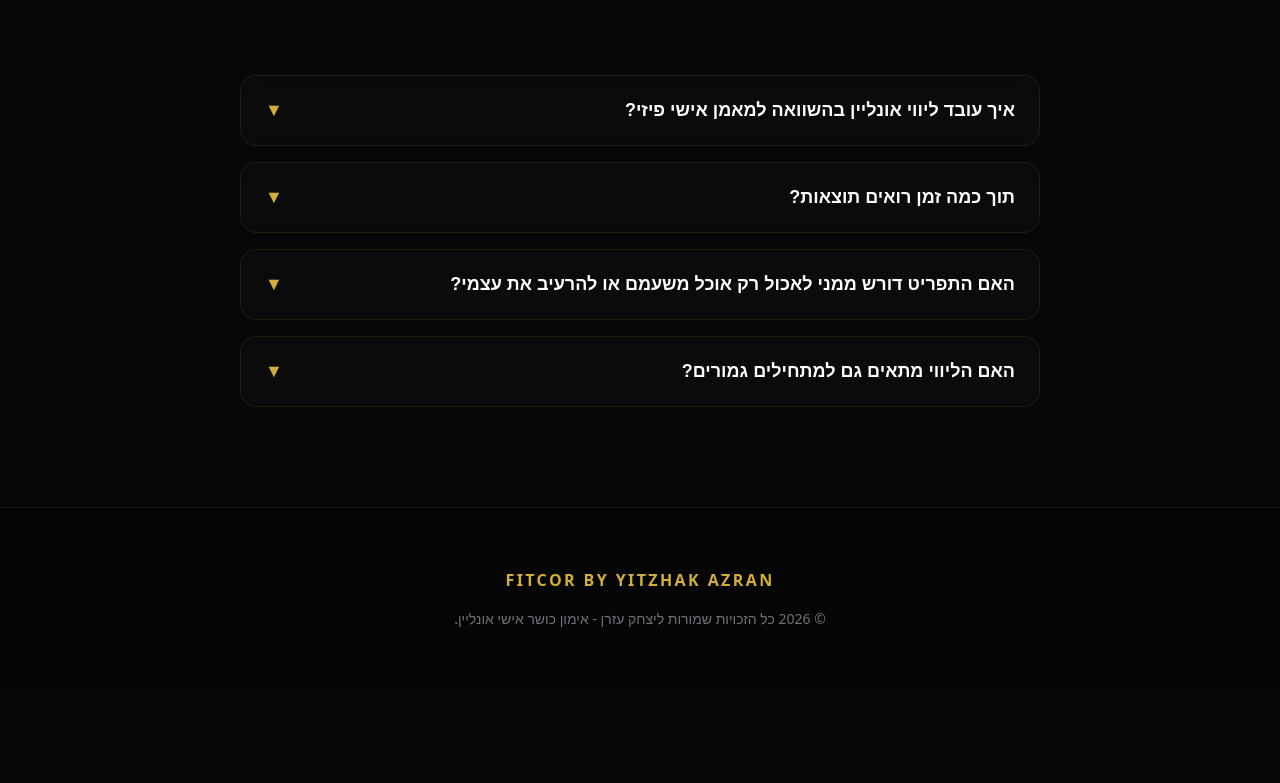
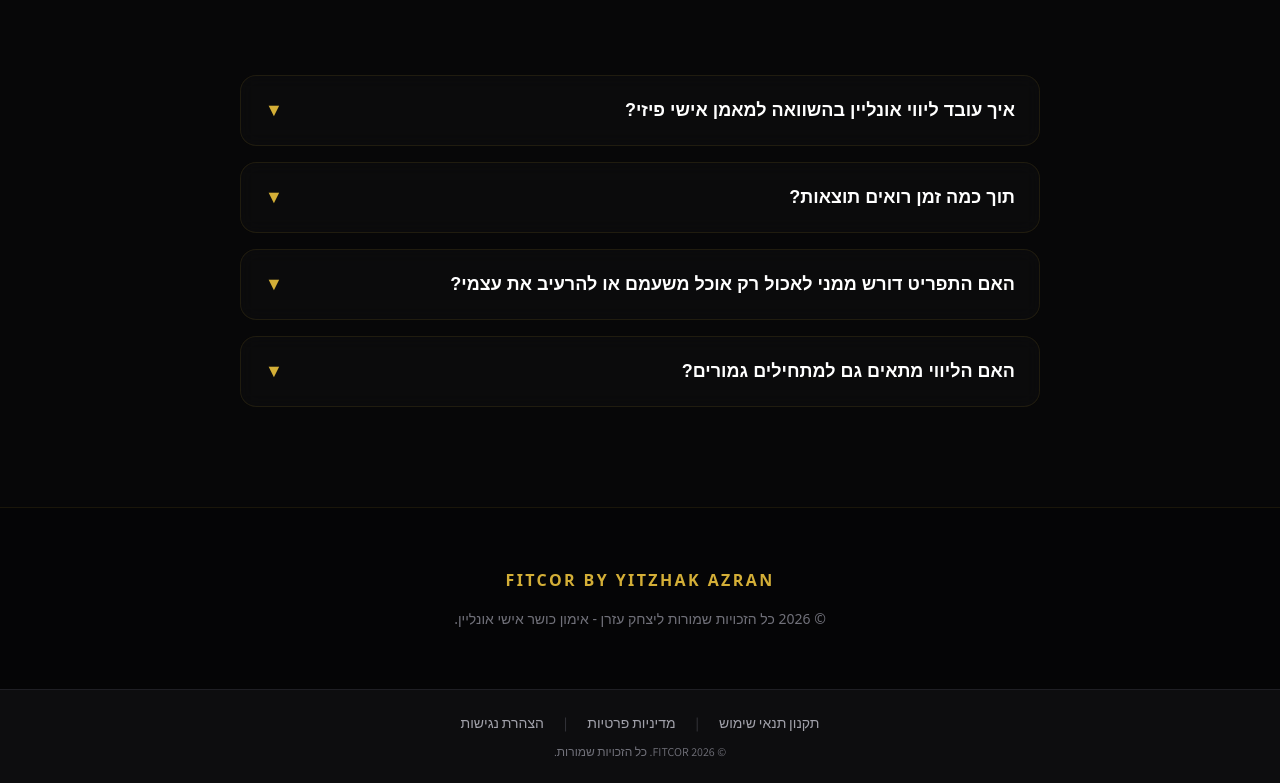
Before and after one commit to yzhqzrn47-creator/FITCOR, a Next.js app: page / in a window 1280 px wide. Shown: the part 4632-5415 px from the top of the page. Before the commit the page ends 5321 px from the top, so only its background shows below. Built offline with nearby package versions, Linux system fonts and the light colour scheme.

Commit message:
Add footer with links and copyright notice

```diff
--- a/app/layout.tsx
+++ b/app/layout.tsx
@@ -1,5 +1,6 @@
 import type { Metadata } from "next";
 import { Assistant } from "next/font/google";
+import Link from "next/link";
 import "./globals.css";
 
 const assistant = Assistant({
@@ -62,6 +63,62 @@ export default function RootLayout({
           <span style={{ fontSize: "18px" }}>💬</span>
           <span>דבר איתי</span>
         </a>
+
+        {/* 🔻 פוטר בתחתית האתר (תקנון, פרטיות, נגישות) */}
+        <footer
+          style={{
+            backgroundColor: "#0d0d0f",
+            borderTop: "1px solid #1f1f24",
+            padding: "24px 16px",
+            textAlign: "center",
+            marginTop: "auto",
+          }}
+        >
+          <div
+            style={{
+              maxWidth: "1200px",
+              margin: "0 auto",
+              display: "flex",
+              flexDirection: "column",
+              alignItems: "center",
+              gap: "12px",
+            }}
+          >
+            <div
+              style={{
+                display: "flex",
+                gap: "20px",
+                flexWrap: "wrap",
+                justifyContent: "center",
+                fontSize: "14px",
+              }}
+            >
+              <Link
+                href="/terms"
+                style={{ color: "#a1a1aa", textDecoration: "none" }}
+              >
+                תקנון תנאי שימוש
+              </Link>
+              <span style={{ color: "#3f3f46" }}>|</span>
+              <Link
+                href="/privacy"
+                style={{ color: "#a1a1aa", textDecoration: "none" }}
+              >
+                מדיניות פרטיות
+              </Link>
+              <span style={{ color: "#3f3f46" }}>|</span>
+              <Link
+                href="/accessibility"
+                style={{ color: "#a1a1aa", textDecoration: "none" }}
+              >
+                הצהרת נגישות
+              </Link>
+            </div>
+            <p style={{ color: "#71717a", fontSize: "12px", margin: 0 }}>
+              © {new Date().getFullYear()} FITCOR. כל הזכויות שמורות.
+            </p>
+          </div>
+        </footer>
       </body>
     </html>
   );
```
